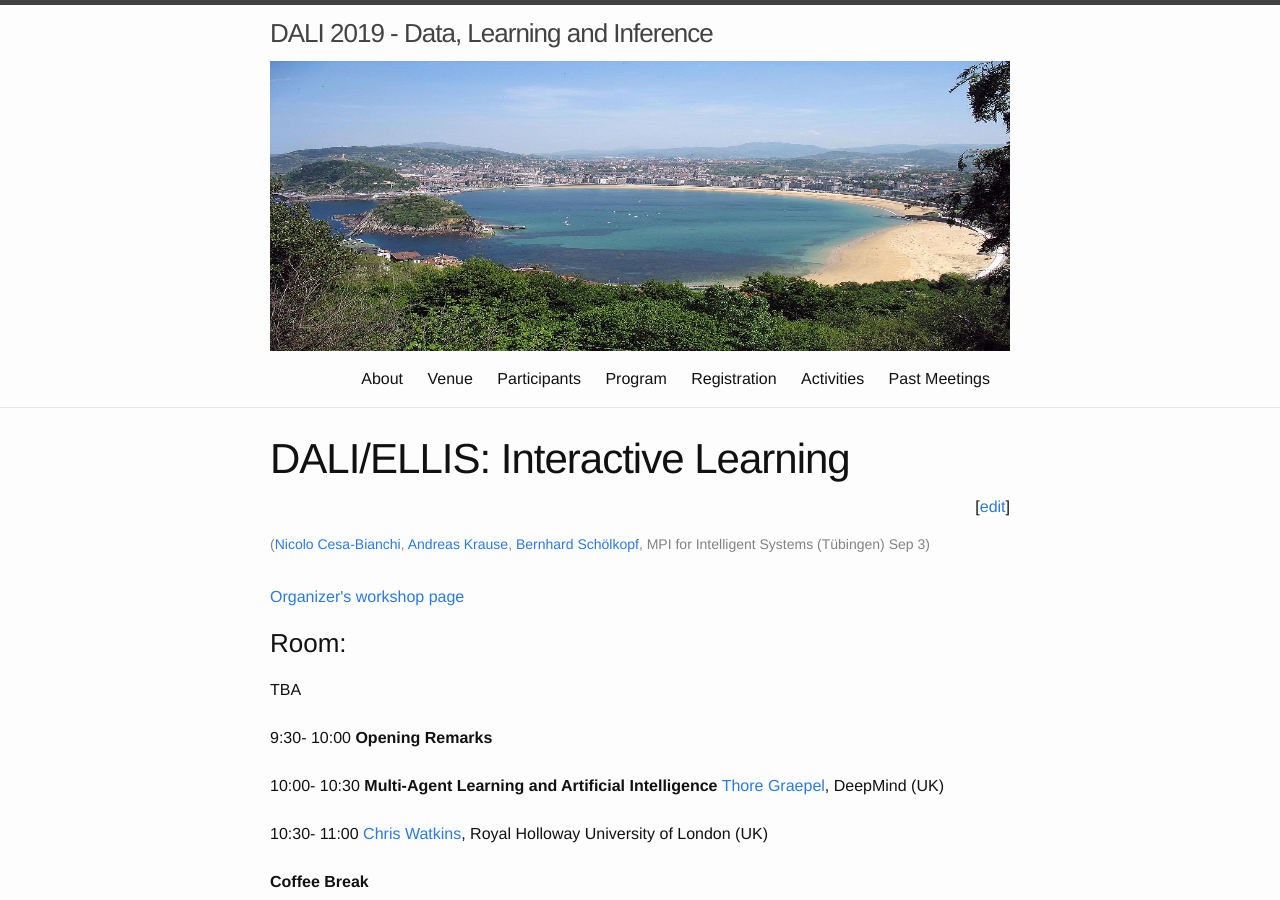
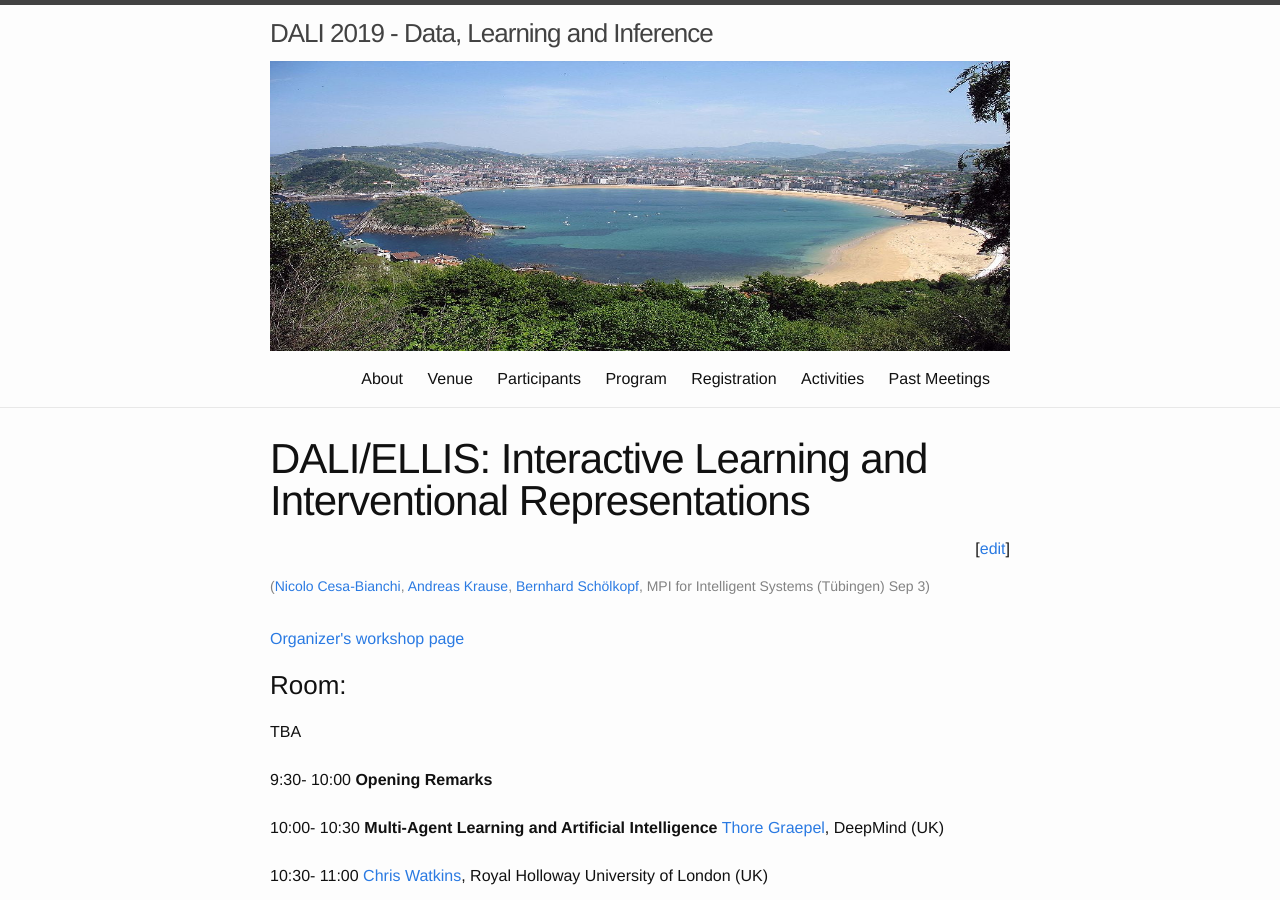
Before and after one commit to dalimeeting/dalimeeting.github.io, a Jekyll site: the page built from _posts/2019-09-03-workshop-03-03.md, in a window 1280 px wide and 900 px high. Built offline with Jekyll 4.4.1, drawn with Linux system fonts in a browser that asks for light colours.

Commit message:
updated title workshop

```diff
--- a/_posts/2019-09-03-workshop-03-03.md
+++ b/_posts/2019-09-03-workshop-03-03.md
@@ -1,5 +1,5 @@
 ---
-title:  "DALI/ELLIS: Interactive Learning"
+title:  "DALI/ELLIS: Interactive Learning and Interventional Representations"
 layout: multitrack
 abstract: "TBA"
 organizer_url: http://url3.com
```
